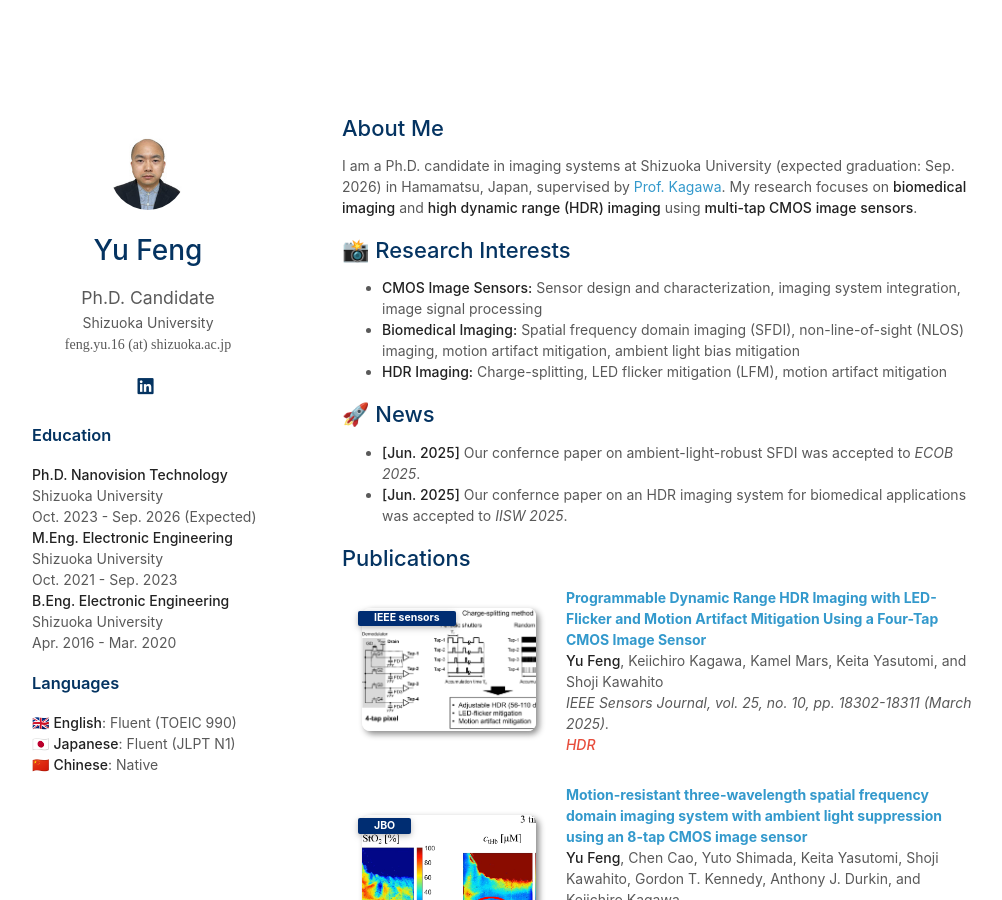
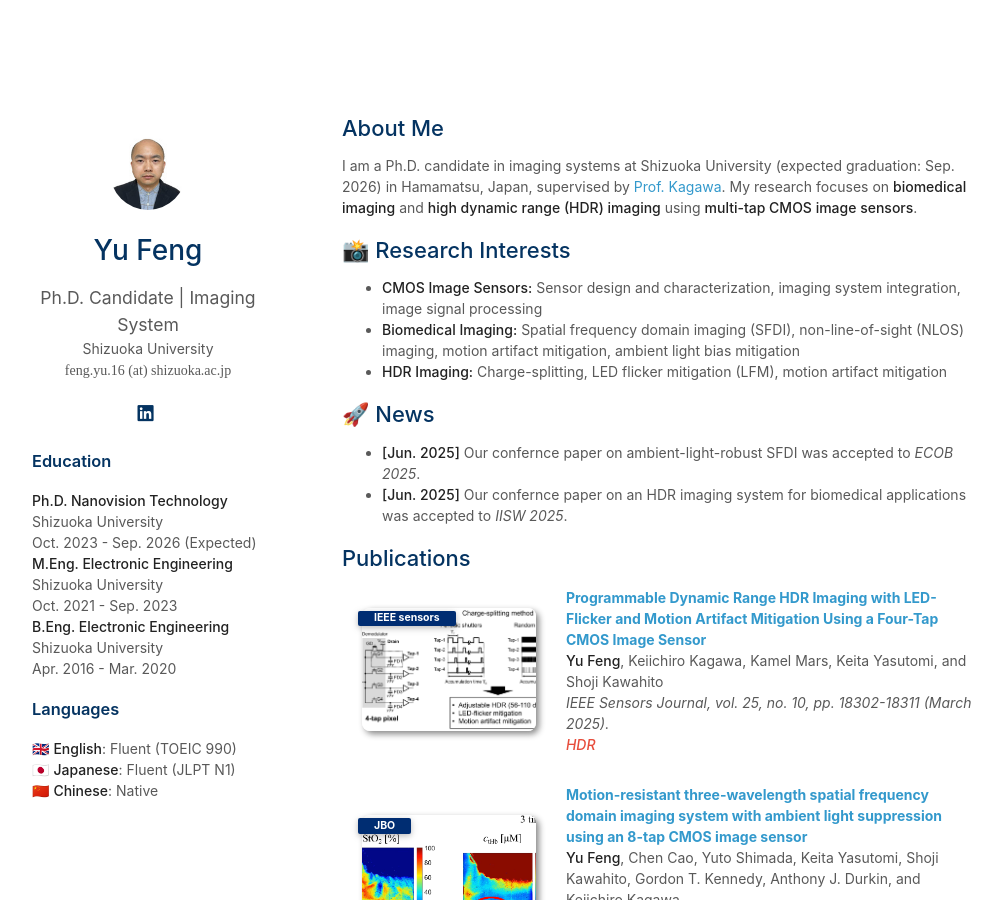
Before and after one commit to y-fen/y-fen.github.io, a Jekyll site: the page built from index.md, in a window 1280 px wide and 900 px high. Shown: the whole window, without its empty margins (128-1130 px from the left). Built offline with Jekyll 4.4.1, drawn with Linux system fonts in a browser that asks for light colours; a style sheet for code colours, icons or effects is not loaded.

Commit message:
Update _config.yml

```diff
--- a/_config.yml
+++ b/_config.yml
@@ -1,6 +1,6 @@
 # Basic Information
 title: Yu Feng
-position: Ph.D. Candidate
+position: Ph.D. Candidate | Imaging System
 affiliation: Shizuoka University
 affiliation_link: https://www.shizuoka.ac.jp/english/
 email: feng.yu.16 (at) shizuoka.ac.jp
```
